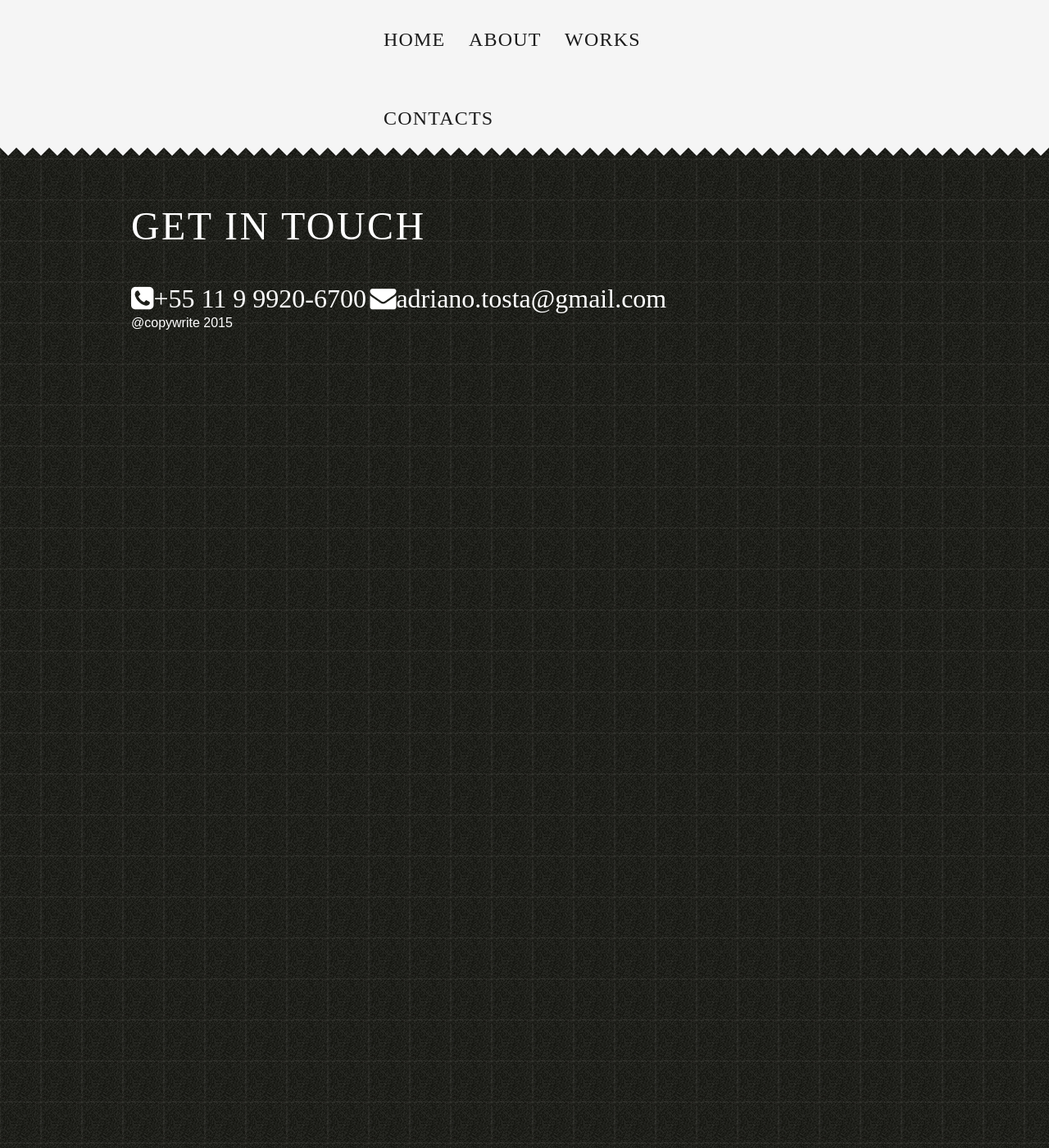
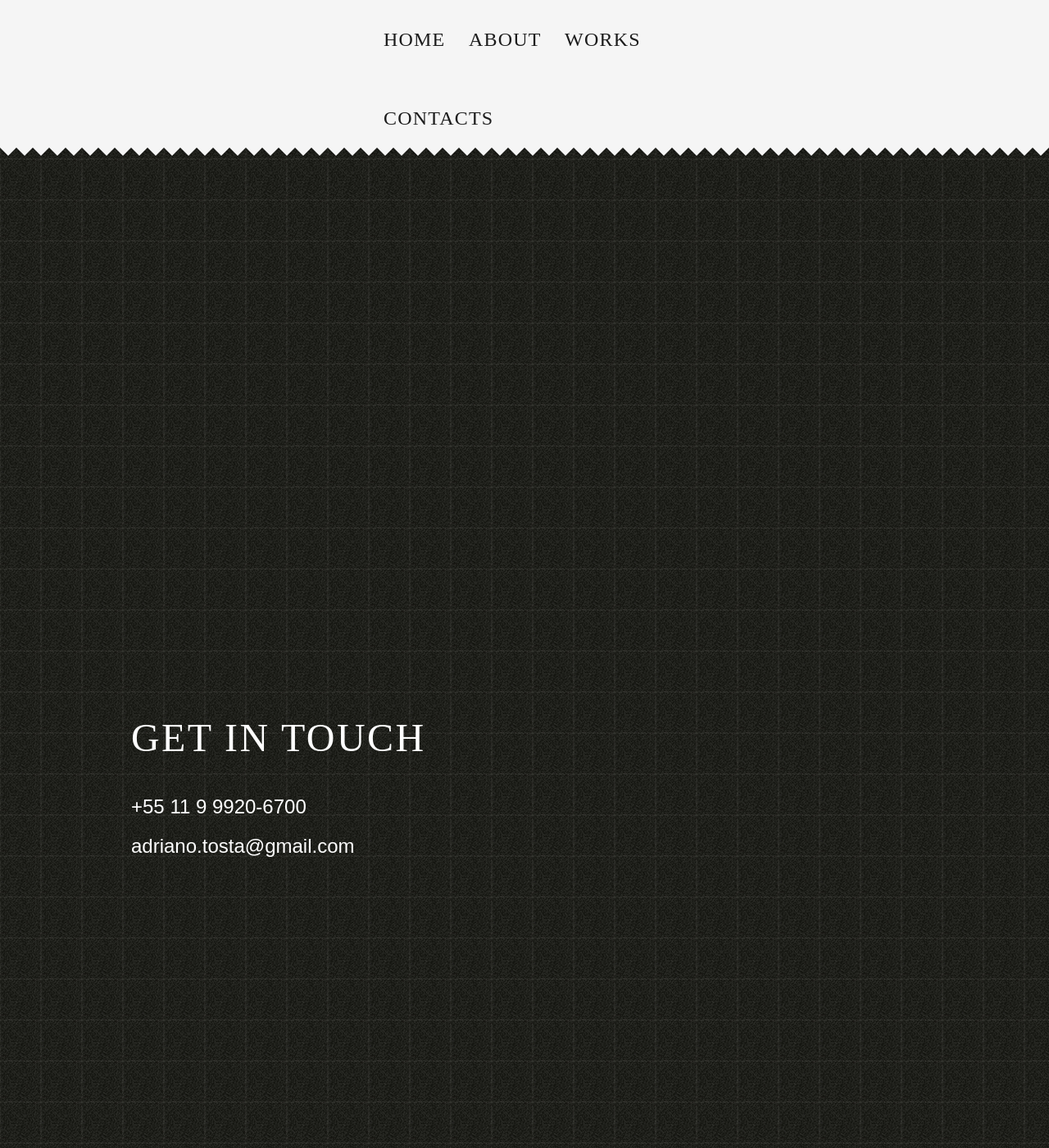
Before and after one commit to adrianotosta/portfolio, a Jekyll site: the page built from about.md, in a window 1280 px wide and 1400 px high, scrolled down 2256 px. Shown: the whole window at 82% size. Built offline with Jekyll 4.4.1, drawn with Linux system fonts in a browser that asks for light colours; some web fonts are replaced; comment, search, counter and statistics services are not loaded.

```diff
--- a/_includes/aboutme.html
+++ b/_includes/aboutme.html
@@ -30,6 +30,6 @@
     </div>
     <div class="services-skills">
         <h3 class="titleSection">what i know</h3>
-        <canvas id="skills" width="700" height="240"></canvas>
+        <canvas id="skills" width="960" height="240"></canvas>
     </div>
 </div>
--- a/_includes/contact.html
+++ b/_includes/contact.html
@@ -1,11 +1,12 @@
 <h2 class="titleSection">Get in touch</h2>
 <div class="contact">
-    <ul class="list list--unstyled">
-        <li class="fa fa-phone-square fa-2x">+55 11 9 9920-6700</li>
-        <li class="fa fa-envelope fa-2x">adriano.tosta@gmail.com</li>
+    <ul class="contact-list">
+<!--         <li class="fa fa-phone-square fa-2x">+55 11 9 9920-6700</li>
+        <li class="fa fa-envelope fa-2x">adriano.tosta@gmail.com</li> -->
+        <li> +55 11 9 9920-6700</li>
+        <li> adriano.tosta@gmail.com</li>
     </ul>
 </div>
-<footer class="footer">@copywrite 2015</footer>
 <!--
 <ul>
     <li class="fa fa-github">git hub</li>
--- a/_layouts/default.html
+++ b/_layouts/default.html
@@ -45,6 +57,7 @@
             {% include contact.html %}
           </section>
       </div>
+      <footer class="footer">@copywrite 2015</footer>
       <script data-main="js/scripts" src="js/vendor/require.js"></script>
     </body>
 </html>
--- a/_sass/_theme.scss
+++ b/_sass/_theme.scss
@@ -82,9 +82,11 @@ p{
 }
 .pageWorks{
     @extend %page;
+    height: 76.5em;
 }
 .pageContact{
     @extend %page;
+    height: 45em;
 }
 .top{
     background: url("../../images/bgMenu.png") repeat-x bottom left;
@@ -228,10 +230,14 @@ p{
 .workDetails{
     @include row();
 }
+.workDetails-content{
+    @extend .workDetails;
+}
 .workDetails-image{
     @include column(7);
 }
 .workDetails-description{
+    @include column(5);
     h3{
         @include typograph-title();
         font-size: 2em;
@@ -241,6 +247,29 @@ p{
 }
 .workDetails-hideButton{
     float: right;
+}
+/////////////////////////////////////////////////////////////////////////////////////
+/*CONTACT*/
+/////////////////////////////////////////////////////////////////////////////////////
+.contact{
+}
+.contact-list{
+    list-style: none;
+}
+.contact-list li{
+   font-size: 1.5em;
+   line-height: ($line-height/1.5) + em;
+   margin-bottom: ($line-height/1.5) + em;
+}
+/////////////////////////////////////////////////////////////////////////////////////
+/*FOOTER*/
+/////////////////////////////////////////////////////////////////////////////////////
+.footer{
+    background-color: $color-magenta;
+    font-size: 1em;
+    line-height: $line-height + em;
+    padding: $line-height + em;
+    text-align: center;
 }
 /////////////////////////////////////////////////////////////////////////////////////
 /*ACCESSIBILITY*/
--- a/js/scripts.js
+++ b/js/scripts.js
@@ -24,6 +24,7 @@
         for(var i = 0; i < navButton.length; i++){
             (function(index){
                 navButton[index].onclick = function(event){
+                    //ga('send', 'event', 'link', 'click', index);
                     menu.scroll(index);
                     return false;
                 };
@@ -41,6 +42,7 @@
         for(var i = 0; i < link.length; i++){
             (function(key){
                 link[key].onclick = function(){
+                    //ga('send', 'event', 'link', 'click', key);
                     works.showWork(this.getAttribute("id"));
                 }
             }(i));
--- a/js/works.js
+++ b/js/works.js
@@ -41,8 +41,8 @@ define(["worksList"], function(worksList){
 
             this.hideWork();
 
-            text =  "<div class='workDetails-content'>"
-            text +=  "<header><a class='workDetails-hideButton fa fa-times fa-2x'></a></header>";
+            text =  "<div class='workDetails-content'>";
+            //text +=  "<header><a class='workDetails-hideButton fa fa-times fa-2x'></a></header>";
             text +=  "<img class='workDetails-image' alt='"+ obj.picAlt +"' src='images/works/"+ obj.picture +"' />";
             text +=  "<div class='workDetails-description'>";
             text +=       "<h3>"+ obj.title +"</h3>";
@@ -50,7 +50,7 @@ define(["worksList"], function(worksList){
             text +=       "<p><strong>client: </strong>"+ obj.client +"</p>";
             text +=       "<p><strong>role: </strong>"+ obj.duty +"</p>";
             text +=  "</div>";
-            text += "</div>"
+            text += "</div>";
 
             template.innerHTML = text;
 
```
Also changed, not shown: other parts of _layouts/default.html (+15 -3 lines), js/skillsList.js (+18 -10 lines).
